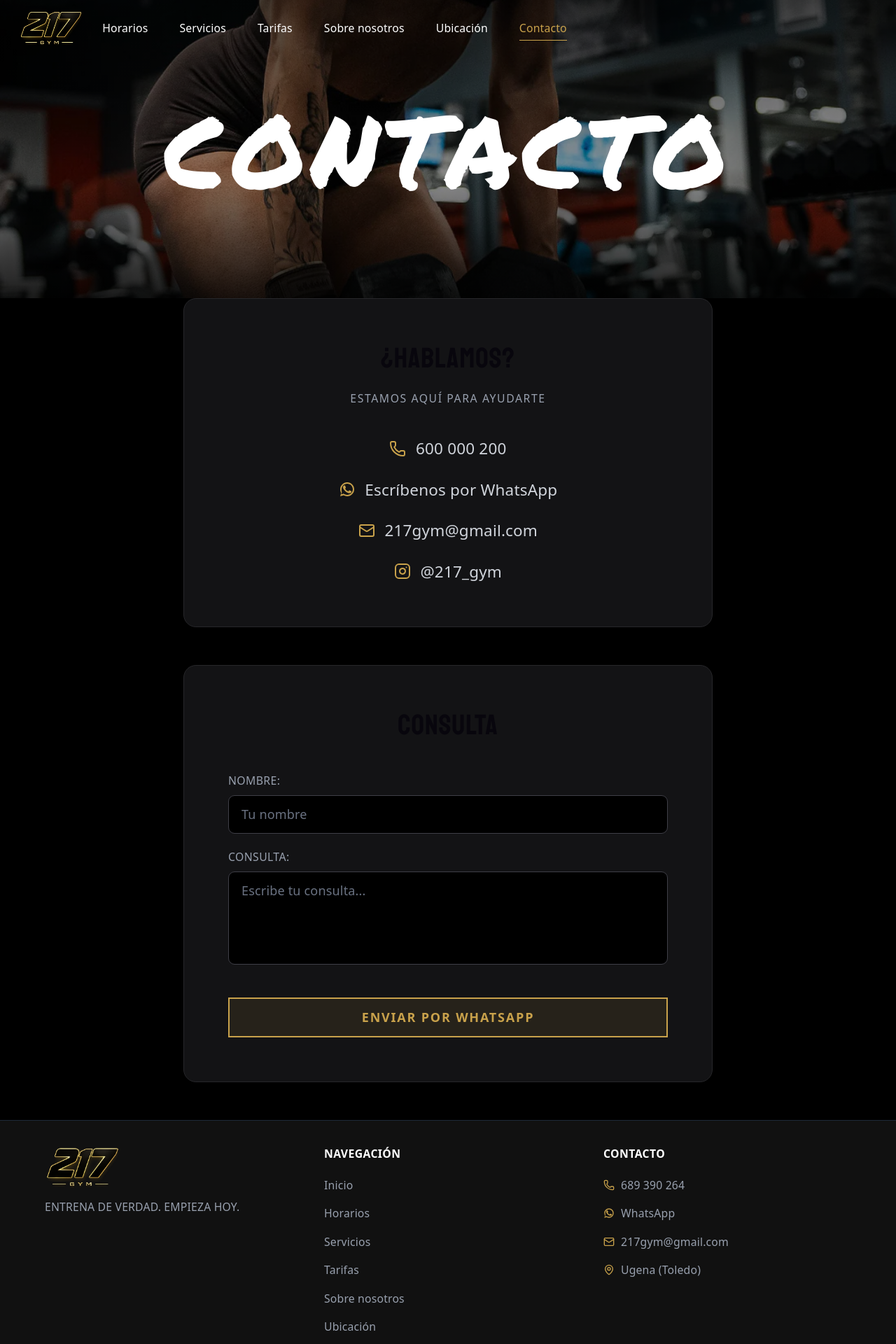
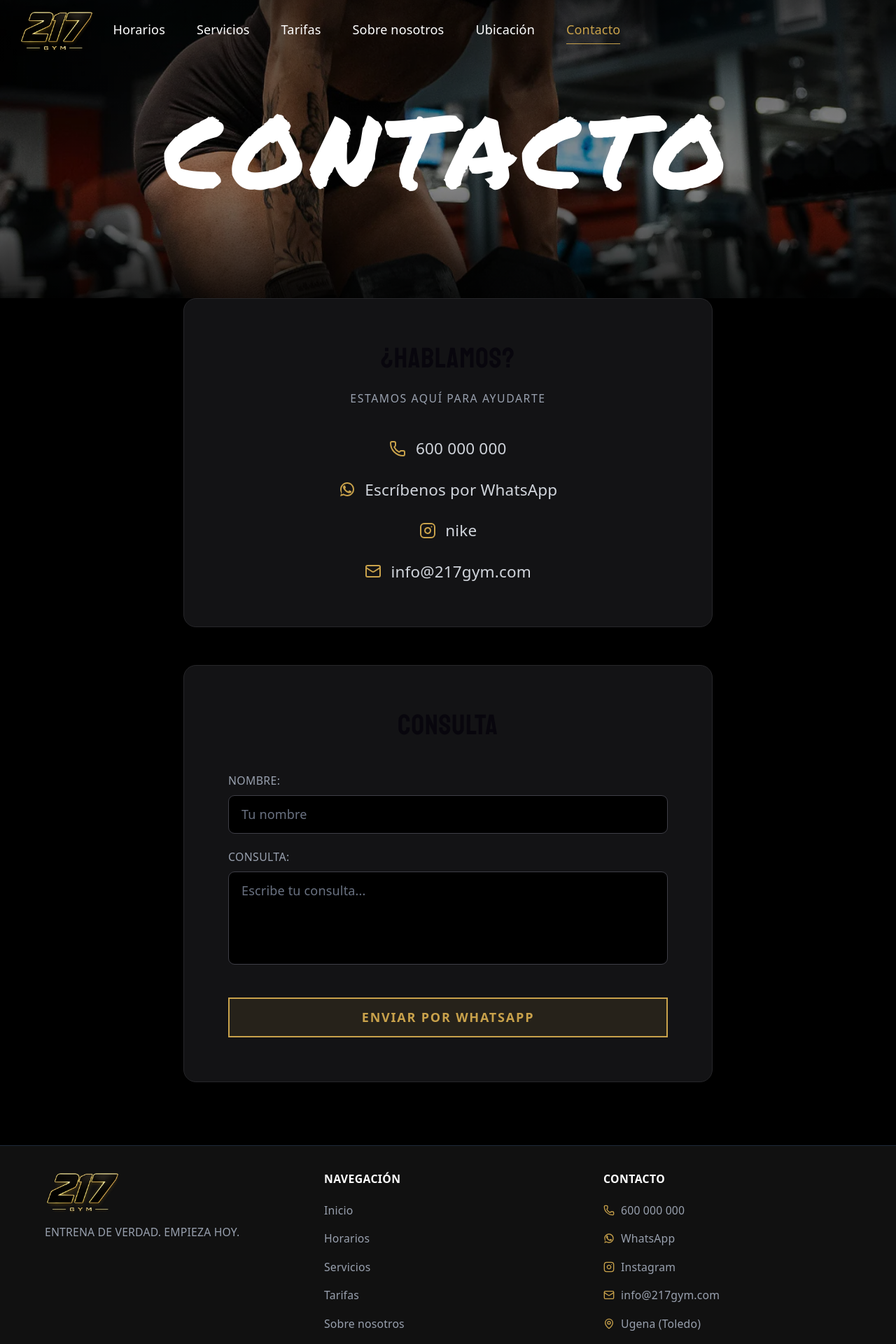
Before and after one commit to Antonio-react/217-funcional-gym-demo, a React (Vite) app: page /contacto in a window 1280 px wide. Shown: the top 1920 px of the page at 70% size. Built offline with nearby package versions, Linux system fonts and the light colour scheme.

Commit message:
fix: corregir enlaces y estilos

```diff
--- a/src/components/Footer.tsx
+++ b/src/components/Footer.tsx
@@ -1,5 +1,7 @@
 import { Link } from 'react-router-dom'
 import { Phone, Mail, MapPin } from 'lucide-react'
+import { datos } from '../config/datos'
+
 
 export default function Footer() {
     return (
@@ -26,12 +28,12 @@ export default function Footer() {
 
                     <div className="flex flex-col items-center md:items-start w-full gap-2">
                         <p className="text-white font-semibold uppercase text-sm tracking-wide mb-2">Contacto</p>
-                        <a href="tel:689390264" className="flex items-center gap-2 text-sm no-underline text-gray-400 hover:text-brand-gold transition-colors py-1">
+                        <a href={`tel:${datos.phone.call}`} className="flex items-center gap-2 text-sm no-underline text-gray-400 hover:text-brand-gold transition-colors py-1">
                             <Phone size={16} className="text-brand-gold" />
-                            689 390 264
+                            {datos.phone.call}
                         </a>
                         <a
-                            href="https://wa.me/34689390264"
+                            href={`https://wa.me/${datos.phone.whatsapp}`}
                             target="_blank"
                             rel="noopener noreferrer"
                             className="flex items-center gap-2 text-sm no-underline text-gray-400 hover:text-brand-gold transition-colors py-1"
@@ -42,14 +44,27 @@ export default function Footer() {
                             </svg>
                             WhatsApp
                         </a>
-                        <a href="mailto:217gym@gmail.com" className="flex items-center gap-2 text-sm no-underline text-gray-400 hover:text-brand-gold transition-colors py-1">
+                        <a
+                            href={`https://instagram.com/${datos.instagram}`}
+                            target="_blank"
+                            rel="noopener noreferrer"
+                            className="flex items-center gap-2 text-sm no-underline text-gray-400 hover:text-brand-gold transition-colors py-1"
+                        >
+                            <svg width="16" height="16" viewBox="0 0 24 24" fill="none" stroke="currentColor" strokeWidth="2" strokeLinecap="round" strokeLinejoin="round" className="text-brand-gold">
+                                <rect width="20" height="20" x="2" y="2" rx="5" ry="5" />
+                                <path d="M16 11.37A4 4 0 1 1 12.63 8 4 4 0 0 1 16 11.37z" />
+                                <line x1="17.5" x2="17.51" y1="6.5" y2="6.5" />
+                            </svg>
+                            Instagram
+                        </a>
+                        <a href={`mailto:${datos.email}`} className="flex items-center gap-2 text-sm no-underline text-gray-400 hover:text-brand-gold transition-colors py-1">
                             <Mail size={16} className="text-brand-gold" />
-                            217gym@gmail.com
+                            {datos.email}
                         </a>
-                        <p className="flex items-center gap-2 text-sm py-1">
+                        <Link to="/ubicacion" className="flex items-center gap-2 text-sm no-underline text-gray-400 hover:text-brand-gold transition-colors py-1">
                             <MapPin size={16} className="text-brand-gold" />
                             Ugena (Toledo)
-                        </p>
+                        </Link>
                     </div>
                 </div>
             </div>
--- a/src/components/Hero.tsx
+++ b/src/components/Hero.tsx
@@ -23,7 +23,7 @@ export default function Hero() {
     const texto = "Entrena de verdad. Empieza hoy."
 
     return (
-        <section className="relative h-dvh overflow-hidden">
+        <section className="relative h-[85dvh] overflow-hidden">
 
             <motion.img
                 src={heroImg}
@@ -50,7 +50,7 @@ export default function Hero() {
                     initial="hidden"
                     animate="visible"
                     variants={contenedorVariants}
-                    className="text-white font-marker text-2xl sm:text-4xl md:text-5xl lg:text-6xl tracking-widest uppercase leading-tight"
+                    className="text-white font-marker text-3xl sm:text-4xl md:text-5xl lg:text-6xl tracking-widest uppercase leading-tight"
                 >
                     {texto.split(" ").map((palabra, i) => (
                         <motion.span key={i} variants={palabraVariants} className="inline-block mr-2 sm:mr-3">
--- a/src/components/Navbar.tsx
+++ b/src/components/Navbar.tsx
@@ -53,34 +53,34 @@ export default function Navbar() {
             <nav className={`fixed top-0 left-0 w-full z-50 flex items-center gap-6 px-4 md:px-6 py-3 transition-all duration-300 ${visible ? 'translate-y-0' : '-translate-y-full'} ${menuAbierto ? 'bg-black' : ultimoScroll > 80 ? 'bg-black/40 backdrop-blur-md' : 'bg-transparent'}`}>
 
                 <Link to="/" onClick={() => window.scrollTo({ top: 0, behavior: 'smooth' })} className="border-none bg-transparent p-0 cursor-pointer relative z-50">
-                    <img src="/217-gym.PNG" alt="217 GYM" className="h-12 w-auto block hover:scale-110" />
+                    <img src="/217-gym.PNG" alt="217 GYM" className="h-14 w-auto block hover:scale-110" />
                 </Link>
 
                 <ul className="hidden md:flex gap-10 list-none">
                     <li>
-                        <NavLink to="/horarios" className={({ isActive }) => `relative inline-block text-sm no-underline pb-1 transition-colors duration-200 ${isActive ? 'text-brand-gold' : 'text-white hover:text-brand-gold'} after:content-[''] after:absolute after:left-0 after:-bottom-0.5 after:h-px after:bg-brand-gold after:transition-all after:duration-300 ${isActive ? 'after:w-full' : 'after:w-0 hover:after:w-full'}`}>Horarios</NavLink>
+                        <NavLink to="/horarios" className={({ isActive }) => `relative inline-block text-base no-underline pb-1 transition-colors duration-200 ${isActive ? 'text-brand-gold' : 'text-white hover:text-brand-gold'} after:content-[''] after:absolute after:left-0 after:-bottom-0.5 after:h-px after:bg-brand-gold after:transition-all after:duration-300 ${isActive ? 'after:w-full' : 'after:w-0 hover:after:w-full'}`}>Horarios</NavLink>
                     </li>
                     <li>
-                        <NavLink to="/servicios" className={({ isActive }) => `relative inline-block text-sm no-underline pb-1 transition-colors duration-200 ${isActive ? 'text-brand-gold' : 'text-white hover:text-brand-gold'} after:content-[''] after:absolute after:left-0 after:-bottom-0.5 after:h-px after:bg-brand-gold after:transition-all after:duration-300 ${isActive ? 'after:w-full' : 'after:w-0 hover:after:w-full'}`}>Servicios</NavLink>
+                        <NavLink to="/servicios" className={({ isActive }) => `relative inline-block text-base no-underline pb-1 transition-colors duration-200 ${isActive ? 'text-brand-gold' : 'text-white hover:text-brand-gold'} after:content-[''] after:absolute after:left-0 after:-bottom-0.5 after:h-px after:bg-brand-gold after:transition-all after:duration-300 ${isActive ? 'after:w-full' : 'after:w-0 hover:after:w-full'}`}>Servicios</NavLink>
                     </li>
                     <li>
-                        <NavLink to="/tarifas" className={({ isActive }) => `relative inline-block text-sm no-underline pb-1 transition-colors duration-200 ${isActive ? 'text-brand-gold' : 'text-white hover:text-brand-gold'} after:content-[''] after:absolute after:left-0 after:-bottom-0.5 after:h-px after:bg-brand-gold after:transition-all after:duration-300 ${isActive ? 'after:w-full' : 'after:w-0 hover:after:w-full'}`}>Tarifas</NavLink>
+                        <NavLink to="/tarifas" className={({ isActive }) => `relative inline-block text-base no-underline pb-1 transition-colors duration-200 ${isActive ? 'text-brand-gold' : 'text-white hover:text-brand-gold'} after:content-[''] after:absolute after:left-0 after:-bottom-0.5 after:h-px after:bg-brand-gold after:transition-all after:duration-300 ${isActive ? 'after:w-full' : 'after:w-0 hover:after:w-full'}`}>Tarifas</NavLink>
                     </li>
                     <li>
-                        <NavLink to="/sobre-nosotros" className={({ isActive }) => `relative inline-block text-sm no-underline pb-1 transition-colors duration-200 ${isActive ? 'text-brand-gold' : 'text-white hover:text-brand-gold'} after:content-[''] after:absolute after:left-0 after:-bottom-0.5 after:h-px after:bg-brand-gold after:transition-all after:duration-300 ${isActive ? 'after:w-full' : 'after:w-0 hover:after:w-full'}`}>Sobre nosotros</NavLink>
+                        <NavLink to="/sobre-nosotros" className={({ isActive }) => `relative inline-block text-base no-underline pb-1 transition-colors duration-200 ${isActive ? 'text-brand-gold' : 'text-white hover:text-brand-gold'} after:content-[''] after:absolute after:left-0 after:-bottom-0.5 after:h-px after:bg-brand-gold after:transition-all after:duration-300 ${isActive ? 'after:w-full' : 'after:w-0 hover:after:w-full'}`}>Sobre nosotros</NavLink>
                     </li>
                     <li>
-                        <NavLink to="/ubicacion" className={({ isActive }) => `relative inline-block text-sm no-underline pb-1 transition-colors duration-200 ${isActive ? 'text-brand-gold' : 'text-white hover:text-brand-gold'} after:content-[''] after:absolute after:left-0 after:-bottom-0.5 after:h-px after:bg-brand-gold after:transition-all after:duration-300 ${isActive ? 'after:w-full' : 'after:w-0 hover:after:w-full'}`}>Ubicación</NavLink>
+                        <NavLink to="/ubicacion" className={({ isActive }) => `relative inline-block text-base no-underline pb-1 transition-colors duration-200 ${isActive ? 'text-brand-gold' : 'text-white hover:text-brand-gold'} after:content-[''] after:absolute after:left-0 after:-bottom-0.5 after:h-px after:bg-brand-gold after:transition-all after:duration-300 ${isActive ? 'after:w-full' : 'after:w-0 hover:after:w-full'}`}>Ubicación</NavLink>
                     </li>
                     <li>
-                        <NavLink to="/contacto" className={({ isActive }) => `relative inline-block text-sm no-underline pb-1 transition-colors duration-200 ${isActive ? 'text-brand-gold' : 'text-white hover:text-brand-gold'} after:content-[''] after:absolute after:left-0 after:-bottom-0.5 after:h-px after:bg-brand-gold after:transition-all after:duration-300 ${isActive ? 'after:w-full' : 'after:w-0 hover:after:w-full'}`}>Contacto</NavLink>
+                        <NavLink to="/contacto" className={({ isActive }) => `relative inline-block text-base no-underline pb-1 transition-colors duration-200 ${isActive ? 'text-brand-gold' : 'text-white hover:text-brand-gold'} after:content-[''] after:absolute after:left-0 after:-bottom-0.5 after:h-px after:bg-brand-gold after:transition-all after:duration-300 ${isActive ? 'after:w-full' : 'after:w-0 hover:after:w-full'}`}>Contacto</NavLink>
                     </li>
                 </ul>
 
                 <button
                     ref={botonRef}
                     onClick={() => setMenuAbierto(!menuAbierto)}
-                    className={`md:hidden ml-auto border-none bg-transparent cursor-pointer transition-colors duration-200 relative z-50 ${menuAbierto ? 'text-white text-5xl' : 'text-brand-gold text-4xl'}`}
+                    className={`md:hidden ml-auto border-none bg-transparent cursor-pointer transition-colors duration-200 relative z-50 ${menuAbierto ? 'text-white text-5xl' : 'text-brand-gold text-5xl'}`}
                 >
                     {menuAbierto ? "✕" : "☰"}
                 </button>
--- /dev/null
+++ b/src/config/datos.ts
@@ -0,0 +1,10 @@
+
+export const datos = {
+    name: "217 GYM",
+    phone: {
+        call: "600 000 000",
+        whatsapp: "34600000000",
+    },
+    email: "info@217gym.com",
+    instagram: "nike"
+} as const;
--- a/src/paginas/Contacto.tsx
+++ b/src/paginas/Contacto.tsx
@@ -2,6 +2,7 @@ import { Phone, Mail } from 'lucide-react'
 import bannerImg from '../assets/Fitness Training Women.WEBP'
 import { useState } from 'react'
 import { motion } from 'framer-motion'
+import { datos } from '../config/datos'
 
 export default function Contacto() {
 
@@ -11,7 +12,7 @@ export default function Contacto() {
     function enviarWhatsapp(e: React.SubmitEvent<HTMLFormElement>) {
         e.preventDefault()
         const texto = `Hola, soy ${nombre}. ${mensaje}`
-        const url = `https://wa.me/34600003200?text=${encodeURIComponent(texto)}`
+        const url = `https://wa.me/${datos.phone.whatsapp}?text=${encodeURIComponent(texto)}`
         window.open(url, '_blank')
     }
 
@@ -45,12 +46,12 @@ export default function Contacto() {
                     </p>
 
                     <div className="flex flex-col gap-6 items-center">
-                        <a href="tel:619863200" className="flex items-center gap-3 text-gray-300 no-underline hover:text-brand-gold active:text-brand-gold transition-colors">
+                        <a href={`tel:${datos.phone.call}`} className="flex items-center gap-3 text-gray-300 no-underline hover:text-brand-gold active:text-brand-gold transition-colors">
                             <Phone size={24} className="text-brand-gold" />
-                            <span className="text-xl">600 000 200</span>
+                            <span className="text-xl">{datos.phone.call}</span>
                         </a>
 
-                        <a href="https://wa.me/34600003200" target="_blank" rel="noopener noreferrer" className="flex items-center gap-3 text-gray-300 no-underline hover:text-brand-gold active:text-brand-gold transition-colors">
+                        <a href={`https://wa.me/${datos.phone.whatsapp}`} target="_blank" rel="noopener noreferrer" className="flex items-center gap-3 text-gray-300 no-underline hover:text-brand-gold active:text-brand-gold transition-colors">
                             <svg width="24" height="24" viewBox="0 0 24 24" fill="currentColor" className="text-brand-gold">
                                 <path d="M17.472 14.382c-.297-.149-1.758-.867-2.03-.967-.273-.099-.471-.148-.67.15-.197.297-.767.966-.94 1.164-.173.199-.347.223-.644.075-.297-.15-1.255-.463-2.39-1.475-.883-.788-1.48-1.761-1.653-2.059-.173-.297-.018-.458.13-.606.134-.133.298-.347.446-.52.149-.174.198-.298.298-.497.099-.198.05-.371-.025-.52-.075-.149-.669-1.612-.916-2.207-.242-.579-.487-.5-.669-.51-.173-.008-.371-.01-.57-.01-.198 0-.52.074-.792.372-.272.297-1.04 1.016-1.04 2.479 0 1.462 1.065 2.875 1.213 3.074.149.198 2.096 3.2 5.077 4.487.709.306 1.262.489 1.694.625.712.226 1.36.194 1.871.118.571-.085 1.758-.719 2.006-1.413.248-.694.248-1.289.173-1.413-.074-.124-.272-.198-.57-.347z" />
                                 <path d="M12 2C6.477 2 2 6.477 2 12c0 1.89.525 3.66 1.438 5.168L2 22l4.832-1.438A9.958 9.958 0 0 0 12 22c5.523 0 10-4.477 10-10S17.523 2 12 2zm0 18c-1.797 0-3.463-.526-4.868-1.43l-.35-.209-3.238.964.964-3.238-.209-.35A7.955 7.955 0 0 1 4 12c0-4.411 3.589-8 8-8s8 3.589 8 8-3.589 8-8 8z" />
@@ -58,24 +59,25 @@ export default function Contacto() {
                             <span className="text-xl">Escríbenos por WhatsApp</span>
                         </a>
 
-                        <a href="mailto:217gym@gmail.com" className="flex items-center gap-3 text-gray-300 no-underline hover:text-brand-gold active:text-brand-gold transition-colors">
-                            <Mail size={24} className="text-brand-gold" />
-                            <span className="text-xl">217gym@gmail.com</span>
-                        </a>
-
-                        <a href="https://instagram.com/217_gym" target="_blank" rel="noopener noreferrer" className="flex items-center gap-3 text-gray-300 no-underline hover:text-brand-gold active:text-brand-gold transition-colors">
+                        <a href={`https://instagram.com/${datos.instagram}`} target="_blank" rel="noopener noreferrer" className="flex items-center gap-3 text-gray-300 no-underline hover:text-brand-gold active:text-brand-gold transition-colors">
                             <svg width="24" height="24" viewBox="0 0 24 24" fill="none" stroke="currentColor" strokeWidth="2" strokeLinecap="round" strokeLinejoin="round" className="text-brand-gold">
                                 <rect width="20" height="20" x="2" y="2" rx="5" ry="5" />
                                 <path d="M16 11.37A4 4 0 1 1 12.63 8 4 4 0 0 1 16 11.37z" />
                                 <line x1="17.5" x2="17.51" y1="6.5" y2="6.5" />
                             </svg>
-                            <span className="text-xl">@217_gym</span>
+                            <span className="text-xl">{datos.instagram}</span>
                         </a>
+
+                        <a href={`mailto:${datos.email}`} className="flex items-center gap-3 text-gray-300 no-underline hover:text-brand-gold active:text-brand-gold transition-colors">
+                            <Mail size={24} className="text-brand-gold" />
+                            <span className="text-xl">{datos.email}</span>
+                        </a>
+
                     </div>
                 </motion.div>
             </section>
 
-            <section className="relative bg-black text-white pb-12 px-4">
+            <section className="relative bg-black text-white pb-20 px-4">
                 <motion.div
                     initial={{ opacity: 0, y: 40 }}
                     whileInView={{ opacity: 1, y: 0 }}
--- a/src/paginas/SobreNosotros.tsx
+++ b/src/paginas/SobreNosotros.tsx
@@ -47,7 +47,7 @@ export default function SobreNosotros() {
                 </div>
             </section>
 
-            <section className="relative bg-black text-white pb-24 px-4 -mt-12">
+            <section className="relative bg-black text-white pb-20 px-4 -mt-12">
                 <motion.div
                     initial={{ opacity: 0, y: 40 }}
                     whileInView={{ opacity: 1, y: 0 }}
@@ -55,7 +55,7 @@ export default function SobreNosotros() {
                     viewport={{ once: true }}
                     className="max-w-3xl mx-auto text-center bg-zinc-900/80 backdrop-blur-md p-10 md:p-14 rounded-2xl border border-zinc-800 shadow-xl"
                 >
-                    <h2 className="font-staatliches text-3xl md:text-4xl uppercase tracking-wide mb-6">
+                    <h2 className="font-staatliches text-white text-3xl md:text-4xl uppercase tracking-wide mb-6">
                         Sin postureo. Sin excusas. Solo entrenamiento de verdad.
                     </h2>
                     <p className="text-gray-300 text-base md:text-lg leading-relaxed text-justify">
@@ -171,7 +171,7 @@ export default function SobreNosotros() {
                     whileInView={{ opacity: 1, y: 0 }}
                     transition={{ duration: 0.6, ease: "easeOut" }}
                     viewport={{ once: true }}
-                    className="flex md:hidden overflow-x-auto snap-x snap-mandatory gap-4 px-4 pb-4"
+                    className="flex md:hidden overflow-x-auto snap-x snap-mandatory gap-4 px-4 no-scrollbar"
                 >
                     {[galeria1, galeria2, galeria3, galeria4, galeria5, galeria6].map((foto, i) => (
                         <div key={i} className="snap-center shrink-0 w-[85%] overflow-hidden rounded-xl">
--- a/src/secciones/ServiciosResumen.tsx
+++ b/src/secciones/ServiciosResumen.tsx
@@ -35,7 +35,7 @@ export default function ServiciosResumen() {
                 }}
             >
                 <motion.div variants={itemVariants} className="w-1/3">
-                    <Link to="/servicios" className="no-underline">
+                    <Link to="/sobre-nosotros" className="no-underline">
                         <div className="overflow-hidden">
                             <img src={fitnessImg} alt="Sala de musculacion" className="w-full h-64 object-cover transition-transform duration-300 hover:scale-110" />
                         </div>
@@ -74,9 +74,9 @@ export default function ServiciosResumen() {
                 whileInView={{ opacity: 1, y: 0 }}
                 transition={{ duration: 0.6, ease: "easeOut" }}
                 viewport={{ once: true }}
-                className="flex md:hidden overflow-x-auto snap-x snap-mandatory gap-4 px-4 pb-2"
+                className="flex md:hidden overflow-x-auto snap-x snap-mandatory gap-4 px-4 pb-2 mb-10 no-scrollbar"
             >
-                <Link to="/servicios" className="snap-center shrink-0 w-[85%] no-underline">
+                <Link to="/sobre-nosotros" className="snap-center shrink-0 w-[85%] no-underline">
                     <div className="overflow-hidden">
                         <img src={fitnessImg} alt="Sala de musculacion" className="w-full h-64 object-cover rounded-xl" />
                     </div>
```
Also changed, not shown: src/index.css (+9 -0 lines), src/paginas/Servicios.tsx (+6 -5 lines).
